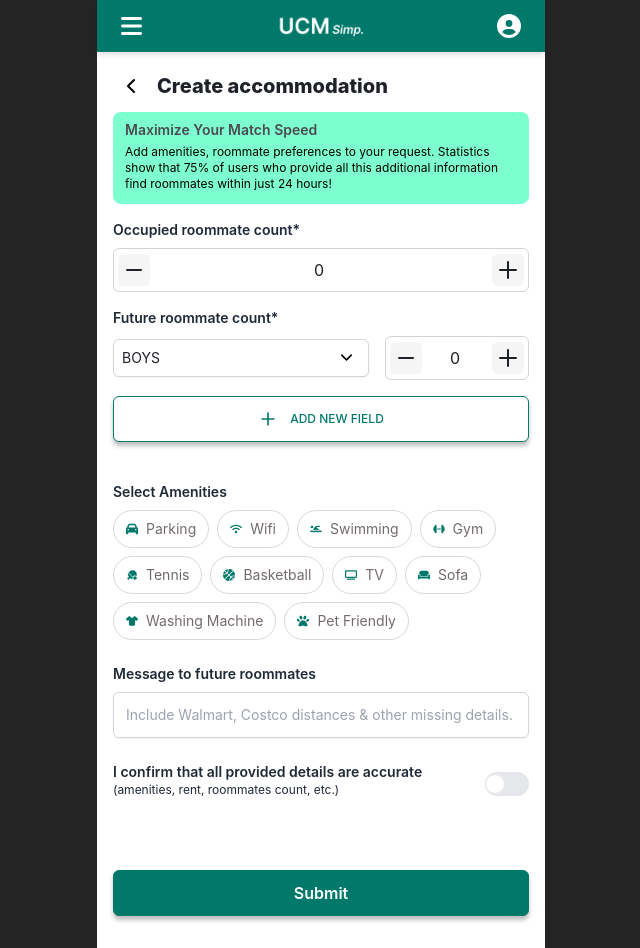
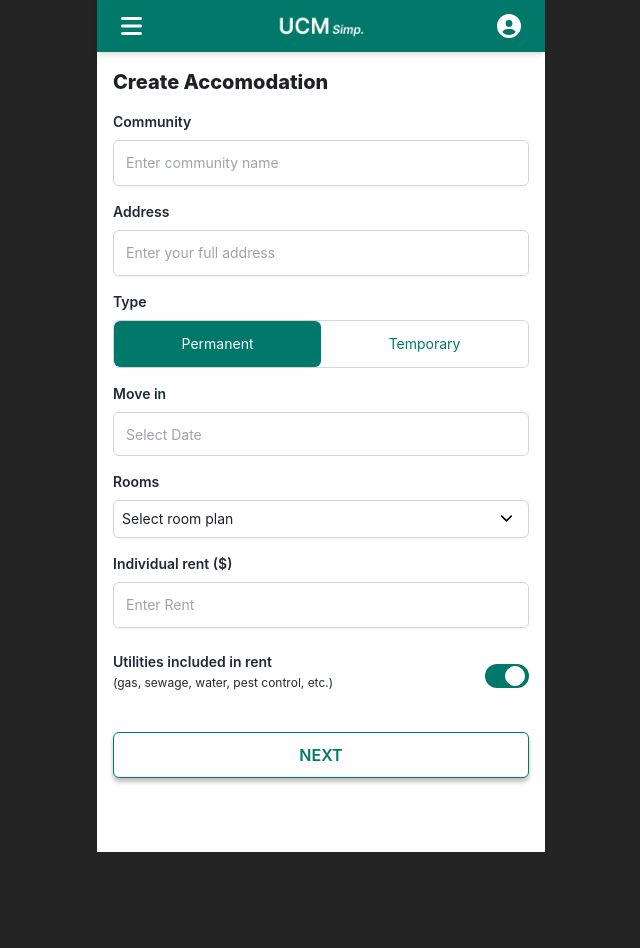
Before and after one commit to vikas62081/ucm_simplified, a React (Vite) app: page /accomodations/request in a window 1280 px wide. Shown: the whole page, without its empty margins (319-959 px from the left). After the commit the page ends 852 px from the top, so only its background shows below. Built offline with nearby package versions, Linux system fonts and the light colour scheme.

Commit message:
small cahnges

```diff
--- a/src/pages/accomodation/AccomodationRequest/InitialDetailsForm.tsx
+++ b/src/pages/accomodation/AccomodationRequest/InitialDetailsForm.tsx
@@ -130,6 +130,7 @@ export const InitialDetailsForm: React.FC<InitialDetailsFormProps> = ({
 
         <Gap gap={4} />
         <Button label="Next" onClick={() => handleSubmit()} type="secondary" />
+        <Gap gap={4} />
       </Form>
     )}
   </Formik>
--- a/src/pages/accomodation/AccomodationRequest/index.tsx
+++ b/src/pages/accomodation/AccomodationRequest/index.tsx
@@ -64,7 +64,7 @@ export interface AdditionalDetailsFormProps {
 }
 
 const AccomodationRequest: React.FC = () => {
-  const [showAdditionalDetails, setShowAdditionalDetails] = useState(true);
+  const [showAdditionalDetails, setShowAdditionalDetails] = useState(false);
   const [initialFormValues, setInitialFormValues] =
     useState<InitialFormValues | null>(null);
   const [selectedType, setSelectedType] = useState<ToggleValue>(
```
